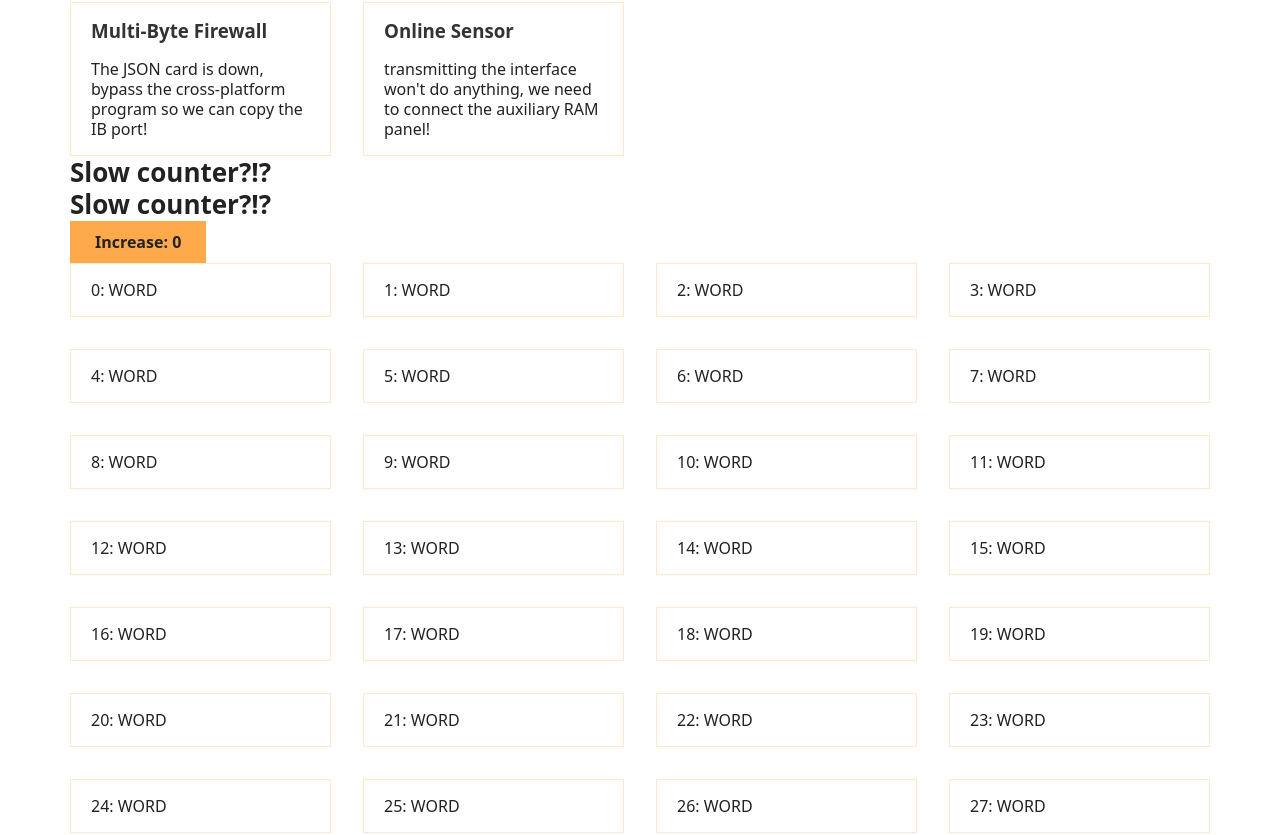
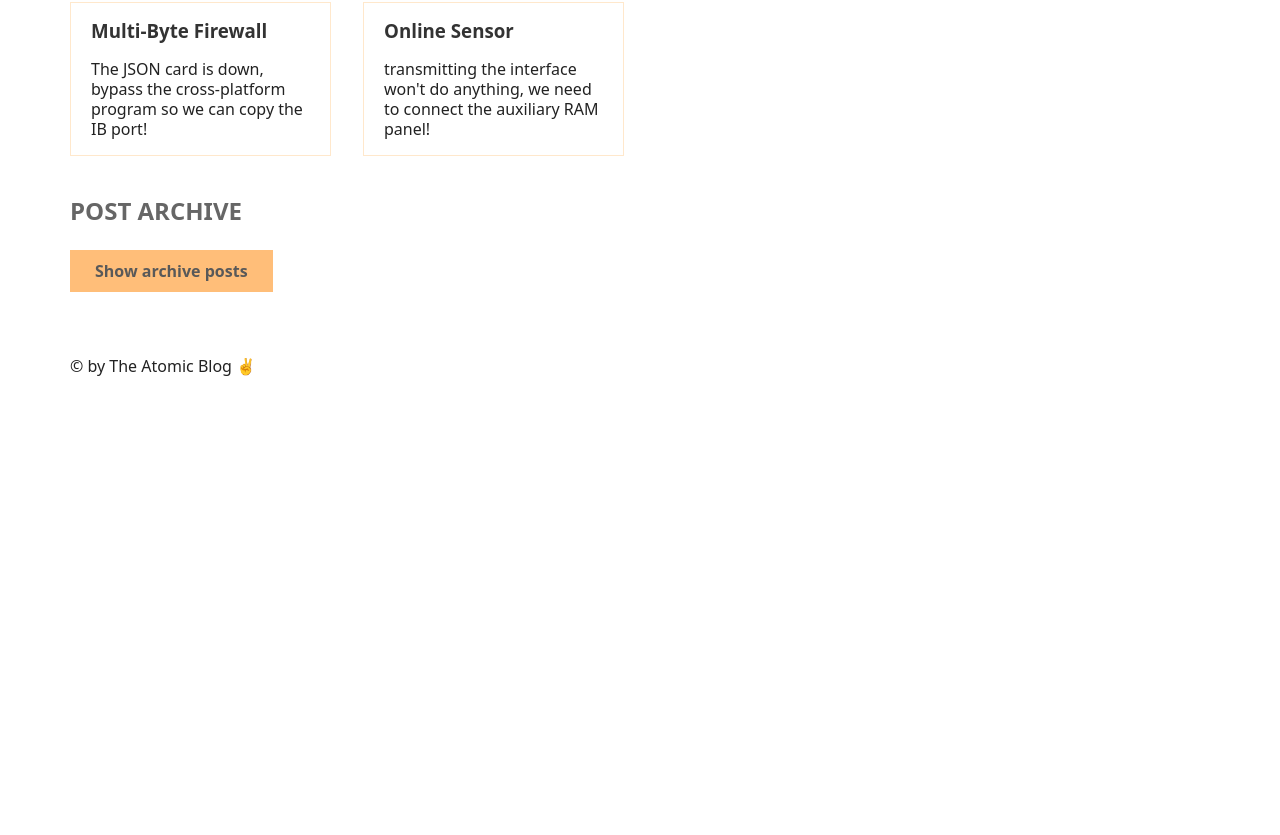
Before and after one commit to GustavoMunizBarrios/atomic-blog, a React (Create React App) app: page / in a window 1280 px wide. Shown: the part 1561-2396 px from the top of the page. After the commit the page ends 1969 px from the top, so only its background shows below. Built offline with nearby package versions, Linux system fonts and the light colour scheme.

Commit message:
End of testing

```diff
--- a/src/App.js
+++ b/src/App.js
@@ -1,7 +1,7 @@
 import { useEffect, useState } from "react";
 import { faker } from "@faker-js/faker";
 import { PostProvider, usePosts } from "./PostContext";
-import Test from "./Test";
+// import Test from "./Test";
 
 function createRandomPost() {
   return {
@@ -134,7 +134,7 @@ function List() {
           </li>
         ))}
       </ul>
-      <Test />
+      {/* <Test /> */}
     </>
   );
 }
```
